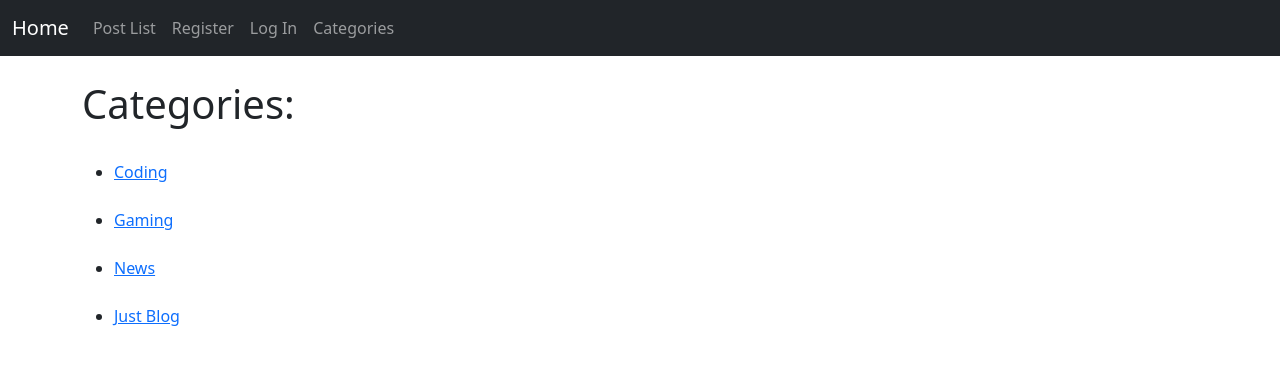
After one commit to ToiLaThin/BlogDjango, a Django app: page /categories in a window 1280 px wide. The commit adds this page. Shown: the top 365 px of the page. Run offline with Django 3.2, Linux system fonts and the light colour scheme; data comes from the database, SQL or seed files in the repository; both versions use the stored data as it was after the commit.

Commit message:
Drop down category + Category list view

```diff
--- a/myblog/blog/templates/blog/base.html
+++ b/myblog/blog/templates/blog/base.html
@@ -40,6 +40,24 @@
                 <a class="nav-link " href="{% url 'login' %}">Log In</a>
               </li>
             {% endif %}
+
+            <!-- Dropdown Code -->
+            {% if category_list %}
+              <li class="nav-item dropdown">
+                <a class="nav-link dropdown-toggle" href="#" id="navbarDropdown" role="button" data-bs-toggle="dropdown" aria-expanded="false">
+                  Categories
+                </a>
+                <ul class="dropdown-menu" aria-labelledby="navbarDropdown">
+                  {% for category in category_list %}
+                    <li><a class="dropdown-item" href="{% url 'post_list_category' category.name|slugify%}">{{category.name}}</a></li>
+                  {% endfor %}
+                </ul>
+              </li>
+            {% else %}
+              <li class="nav-item">
+                <a class="nav-link " href="{% url 'category_list' %}">Categories</a>
+              </li>
+            {% endif %}
           </ul>
         </div>
       </div>
--- /dev/null
+++ b/myblog/blog/templates/blog/category_list.html
@@ -0,0 +1,11 @@
+{% extends 'blog/base.html' %}
+{% block content %}
+    <h1>Categories: </h1>
+    <br>
+    <ul>
+        {% for category in categories %}
+            <li><a href="{% url 'post_list_category' category.name|slugify %}">{{category.name}}</a></li>
+            <br>
+        {% endfor %}
+    </ul>
+{% endblock content%}
--- a/myblog/blog/templates/blog/post_list_category.html
+++ b/myblog/blog/templates/blog/post_list_category.html
@@ -18,6 +18,7 @@
                 <br>
             {% endfor %}
         </ul>
+        <a href="{% url 'post_list' %}" class="btn btn-secondary">Go Back</a>
     {% endblock %}
 {% else %}
     <h1>Sorry, this category is not exist!!!</h1>
--- a/myblog/blog/urls.py
+++ b/myblog/blog/urls.py
@@ -9,13 +9,15 @@ from .views import (
     PostDeleteView,
     CategoryCreateView,
     PostList_CategoryView,
-
+    CategoryListView,
 )
 
 urlpatterns = [
     path('', HomeView, name='home'),
     path('posts', PostListView.as_view(), name='post_list'),
-    path('posts_category/<str:category_selected>', PostList_CategoryView, name='post_list_category'),
+    path('categories', CategoryListView, name='category_list'),
+    path('posts_category/<str:category_selected>',
+         PostList_CategoryView, name='post_list_category'),
     path('posts/<int:pk>', PostDetailView.as_view(), name='post_detail'),
     path('posts/create', PostCreateView.as_view(), name='post_create'),
     path('posts/<int:pk>/update', PostUpdateView.as_view(), name='post_update'),
--- a/myblog/blog/views.py
+++ b/myblog/blog/views.py
@@ -17,11 +17,30 @@ def HomeView(request):
     return render(request, "blog/index.html")
 
 
+# chi co classView này mới có category menu (nếu có category menu context thì hiển thị dropdown)
+# nên những template khác sẽ không có dropdown thay vào đó là link
 class PostListView(ListView):
     model = Post
     template_name = 'blog/post_list.html'
     # or id
     ordering = ['-pub_date']
+
+    # hàm này sẽ gọi lấy context của các lớp cha của lớp PostListView và thêm vào context category_list
+    # các context được đưa vào template sẽ là kq của hàm này. Đây là cách pass context vô generic view
+    def get_context_data(self, *args, **kwargs):
+        category_list = Category.objects.all()
+        context = super(PostListView, self).get_context_data(*args, **kwargs)
+        context['category_list'] = category_list
+        return context
+
+
+def CategoryListView(request):
+    category_list = Category.objects.all()
+    context = {
+        'categories': category_list,
+    }
+    template_name = 'blog/category_list.html'
+    return render(request, template_name, context)
 
 
 class PostDetailView(DetailView):
@@ -54,7 +73,7 @@ class CategoryCreateView(CreateView):
     fields = ['name']
 
 
-def PostList_CategoryView(request, category_selected):
+def PostList_CategoryView(request, category_selected: str):
     # process the slugified category name
     category_selected = category_selected.title().replace('-', ' ')
 
```
Also changed, not shown: myblog/db.sqlite3.
